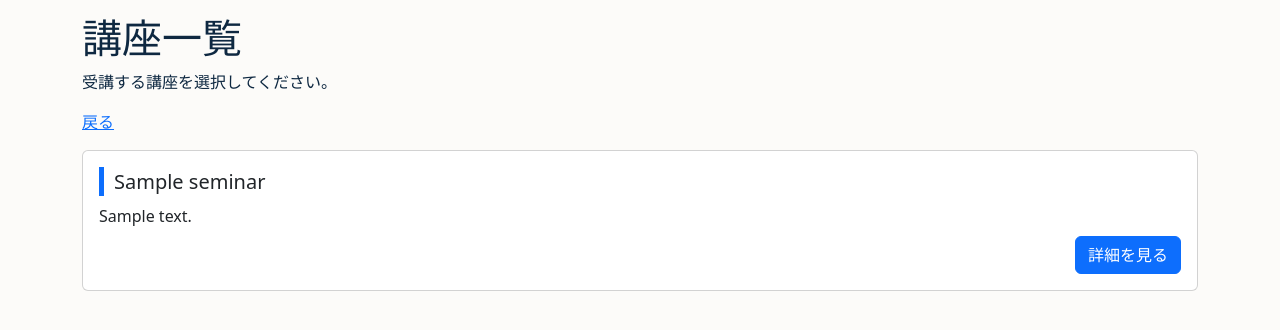
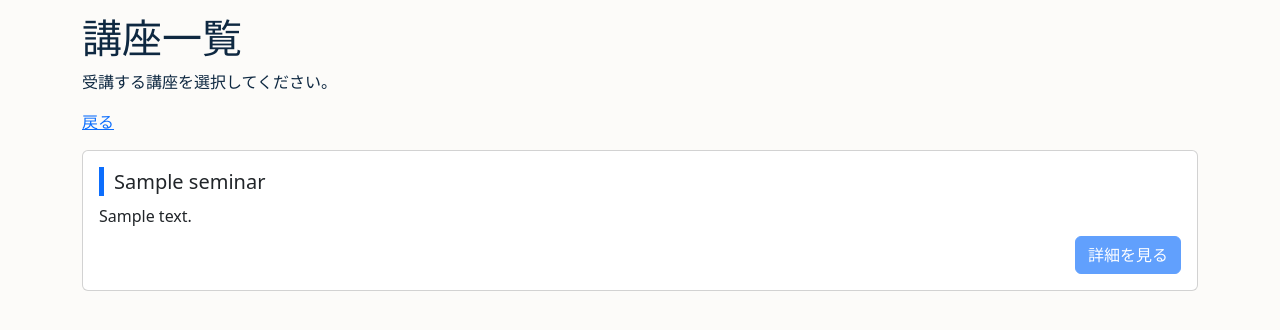
Before and after one commit to e1q23079/SeminarBase2, a Django app: template app/seminar_base2/templates/seminar_list.html in a window 1280 px wide. Shown: the part 56-386 px from the top of the page. Run offline with Django 5.2, Linux system fonts and the light colour scheme; the template is opened without the code that fills it: values that come from a table or form of the project are taken from there, others are empty; tables that the repository leaves empty hold one stand-in row (values such as "Sample post"); some libraries are stand-ins or nearby versions.

Commit message:
セミナーリストに参加者のメンバーシップステータスを追加し、詳細ボタンの有効/無効を制御

```diff
--- a/app/seminar_base2/templates/seminar_list.html
+++ b/app/seminar_base2/templates/seminar_list.html
@@ -27,7 +27,7 @@
             </p>
         </div>
         <div class="mt-auto d-flex justify-content-end">
-            <a href="/lecture/{{ seminar.uuid }}" class="btn btn-primary mt-2">詳細を見る</a>
+            <a href="/lecture/{{ seminar.uuid }}" class="btn btn-primary mt-2 {% if not seminar.is_member %}disabled{% endif %}">詳細を見る</a>
         </div>
     </div>
     {% if not forloop.last %}
--- a/app/seminar_base2/views.py
+++ b/app/seminar_base2/views.py
@@ -17,6 +17,10 @@ class IndexView(View):
 class SeminarListView(LoginRequiredMixin, View):
     def get(self, request):
         seminars = Seminar.objects.all()
+
+        for seminar in seminars:
+            seminar.is_member = seminar.members_set.filter(user=request.user).exists() or request.user.is_superuser
+
         return render(request, 'seminar_list.html', {'seminars': seminars})
 
 # 参加者認証ミックスイン
```
